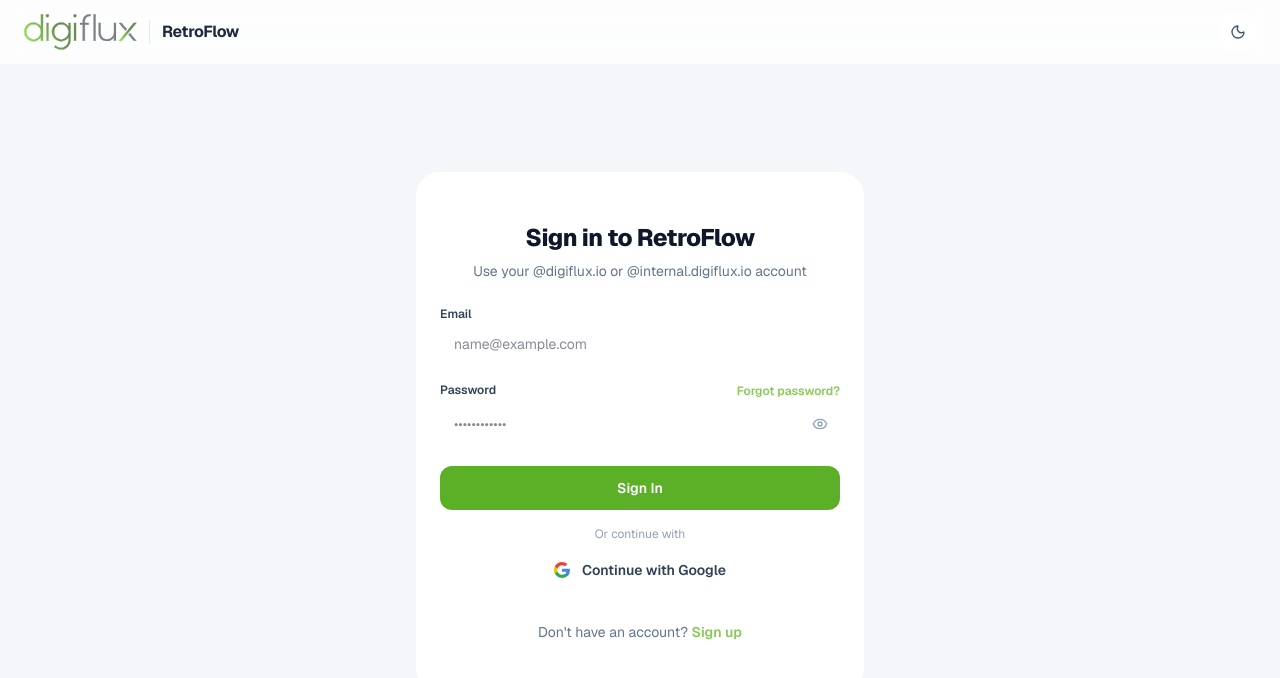
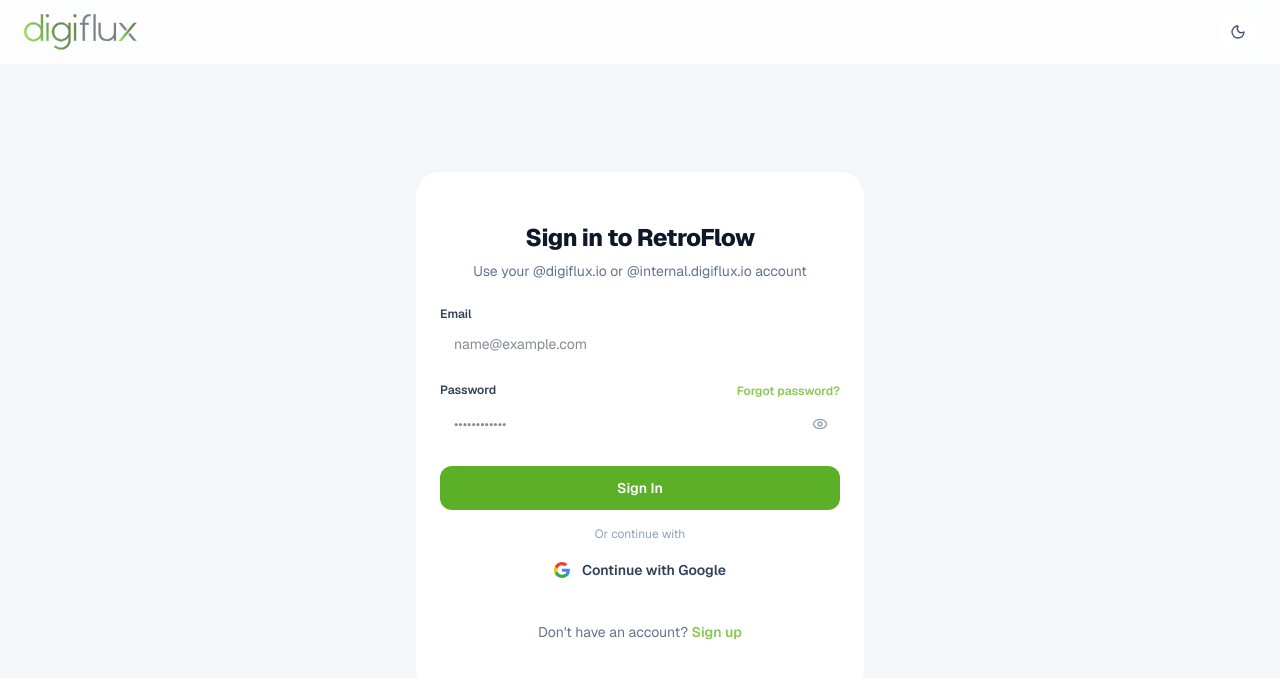
Before and after one commit to gopalgohil/RetroFlow, a Next.js app in the folder client/: page /login in a window 1280 px wide. Shown: the top 678 px of the page. Built offline with nearby package versions, Linux system fonts and the light colour scheme; no server answers.

Commit message:
Auth header: remove RetroFlow label next to logo

```diff
--- a/client/src/app/(auth)/layout.tsx
+++ b/client/src/app/(auth)/layout.tsx
@@ -13,7 +13,7 @@ export default function AuthLayout({
     <div className="relative min-h-screen w-full flex flex-col justify-between bg-[#f4f6f9] dark:bg-[#08090a] text-slate-900 dark:text-white font-sans antialiased selection:bg-[#88c958] selection:text-[#08090a] transition-colors duration-200">
       <header className="w-full border-b border-slate-200/80 dark:border-white/[0.08] sticky top-0 z-50 bg-white/80 dark:bg-[#08090a]/90 backdrop-blur-md transition-colors">
         <div className="max-w-7xl mx-auto px-6 h-16 flex items-center justify-between">
-          <div className="flex items-center gap-3 select-none" title="RetroFlow by Digiflux">
+          <div className="flex items-center select-none">
             <Image
               src="/logo.svg"
               alt="Digiflux Logo"
@@ -23,10 +23,6 @@ export default function AuthLayout({
               priority
               unoptimized
             />
-            <span className="h-6 w-px bg-slate-200 dark:bg-white/[0.12]" aria-hidden="true" />
-            <span className="text-base sm:text-lg font-bold tracking-tight text-slate-800 dark:text-slate-100">
-              RetroFlow
-            </span>
           </div>
           <div className="flex items-center gap-3">
             <ThemeToggle />
```
